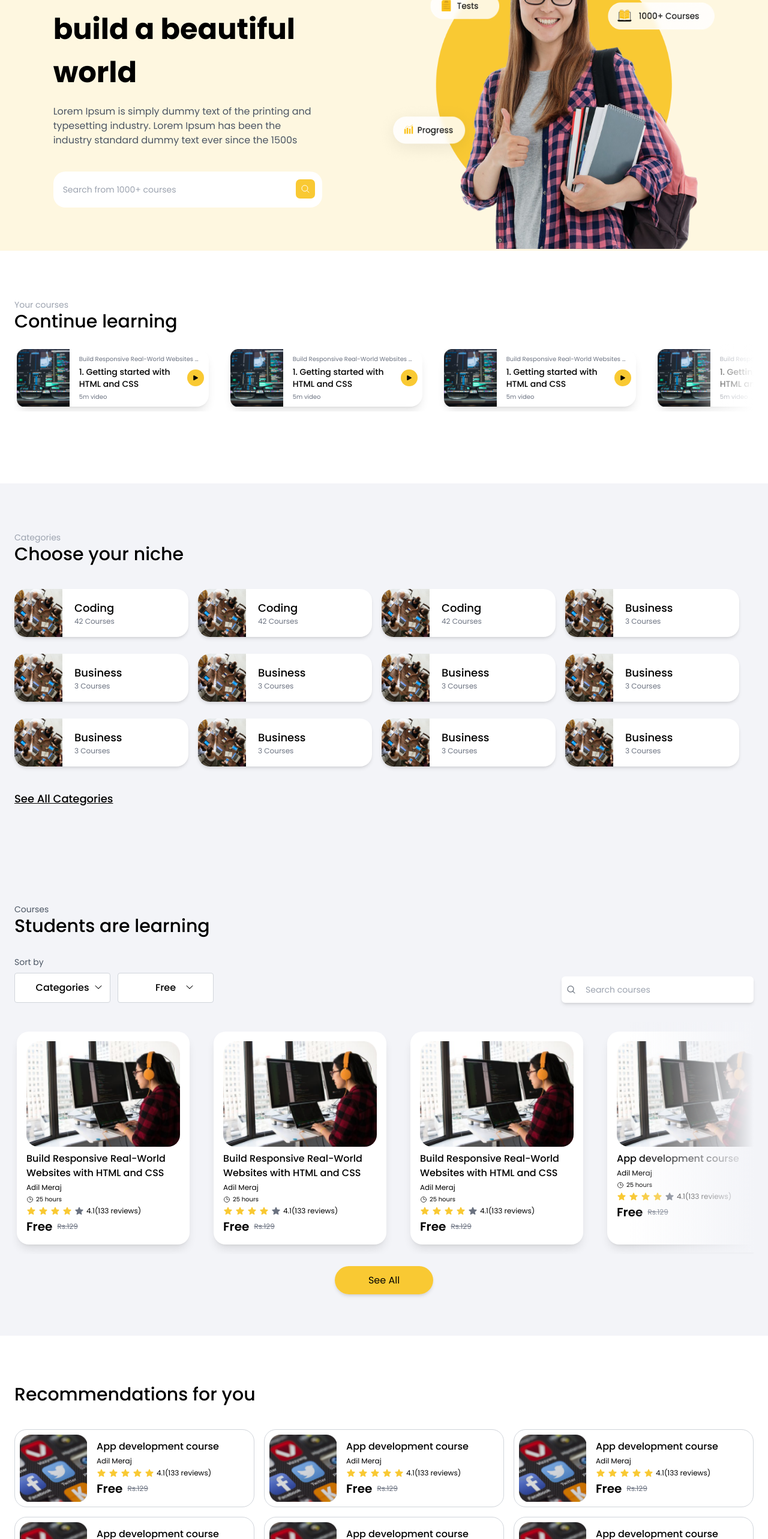
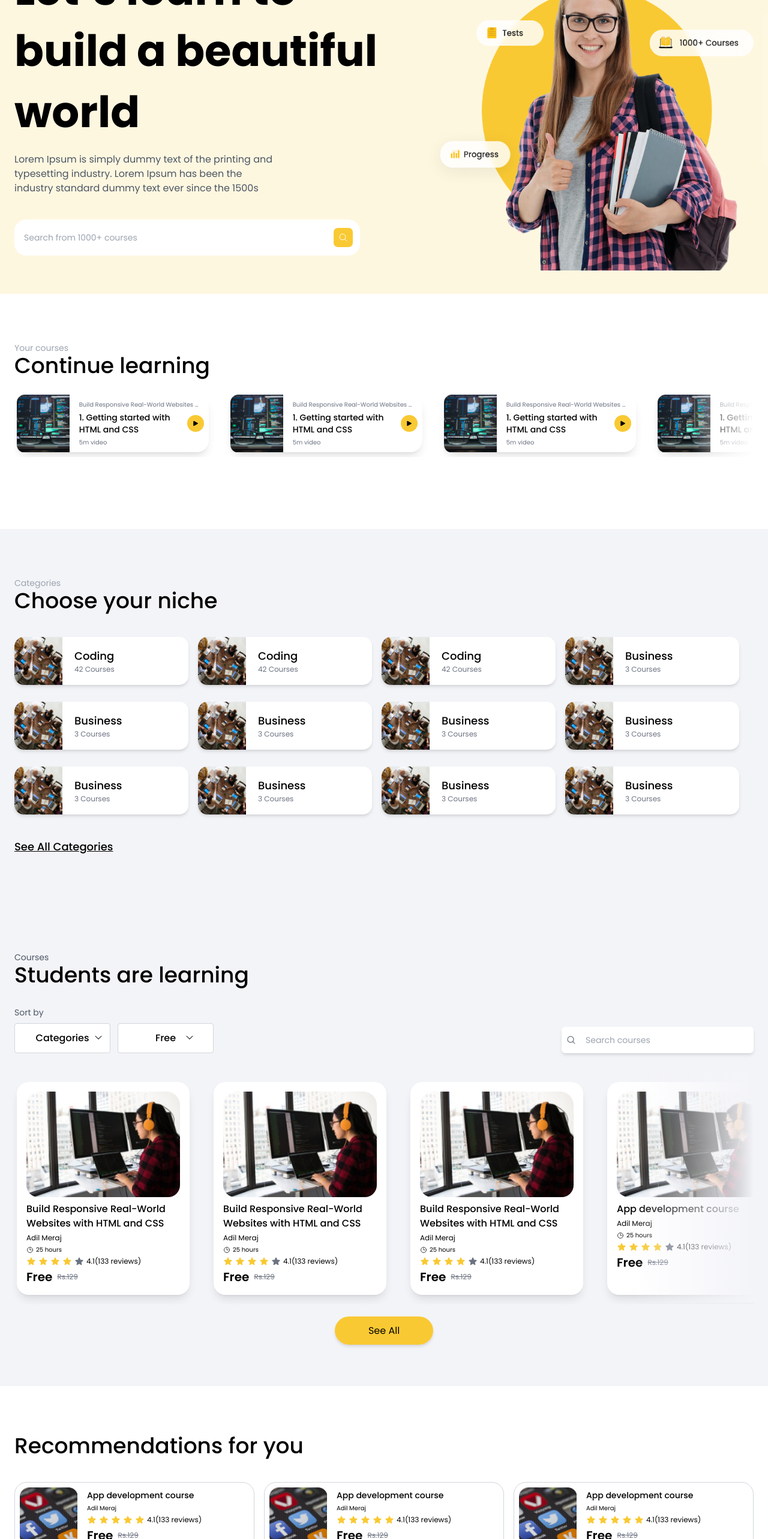
Before and after one commit to codingspidy/gurucool-project-1, a Next.js app: page / in a window 1280 px wide. Shown: the part 234-2800 px from the top of the page at 60% size. Built offline with nearby package versions, Linux system fonts and the light colour scheme.

Commit message:
little fixes 6

```diff
--- a/components/Course.js
+++ b/components/Course.js
@@ -9,7 +9,7 @@ const Course = () => {
       <div className="space-y-8 max-w-7xl mx-auto px-6 py-16 lg:py-20">
         <div>
           <h4 className="text-sm text-gray-600">Courses</h4>
-          <h3 className="text-2xl xl:text-3xl font-medium">Students are learning</h3>
+          <h3 className="text-2xl xl:text-4xl font-medium">Students are learning</h3>
         </div>
         <div className="flex flex-col md:flex-row gap-8 justify-between md:items-end">
         <SearchBar className="md:order-2" />
--- a/components/HeroSection.js
+++ b/components/HeroSection.js
@@ -4,9 +4,9 @@ import { MagnifyingGlassIcon } from "@heroicons/react/24/outline";
 const HeroSection = () => {
   return (
     <div className="px-6 py-14 xl:py-0 xl:pt-8 bg-yellow/[0.15]">
-      <div className="xs:w-11/12 sm:w-full max-w-7xl mx-auto xl:flex items-center space-x-6 justify-evenly">
+      <div className="xs:w-11/12 sm:w-full max-w-7xl mx-auto xl:flex items-center space-x-6 justify-between">
         <div className="xl:py-16 text-center xl:text-left flex flex-col gap-4">
-          <h2 className="text-4xl xl:text-5xl max-w-xs xl:max-w-md mx-auto xl:mx-0 leading-normal xl:leading-[1.510] font-bold">
+          <h2 className="text-4xl xl:text-7xl max-w-xs xl:max-w-2xl mx-auto xl:mx-0 leading-normal xl:leading-[102px] font-bold">
             Let’s learn to build a beautiful world
           </h2>
           <p className="text-sm xl:text-base leading-6 text-gray-600 max-w-md mx-auto xl:mx-0">
--- a/components/LatestCourse.js
+++ b/components/LatestCourse.js
@@ -11,16 +11,16 @@ const LatestCourse = () => {
   return (
     <div className="bg-white">
       <div className="max-w-7xl mx-auto px-6 py-16 lg:py-20 space-y-6">
-        <h3 className="text-2xl xl:text-3xl font-medium">
+        <h3 className="text-2xl xl:text-4xl font-medium">
           Learn new courses to enhance your skills
         </h3>
-        <nav className="border-b-2 border-gray-300 py-3">
+        <nav className="border-b border-gray-300 py-3">
           <ul className="navbar flex space-x-10 text-gray-500 text-[13px] xl:text-sm font-medium">
             <li>
               <a
                 className={
                   "cursor-pointer py-3 " +
-                  (courseType === "app_dev" && "border-b-2 border-black")
+                  (courseType === "app_dev" && "text-black border-b-2 border-black")
                 }
                 onClick={handleClick}
                 id="app_dev"
@@ -32,7 +32,7 @@ const LatestCourse = () => {
               <a
                 className={
                   "cursor-pointer py-3 " +
-                  (courseType === "web_design" && "border-b-2 border-black")
+                  (courseType === "web_design" && "text-black border-b-2 border-black")
                 }
                 onClick={handleClick}
                 id="web_design"
@@ -44,7 +44,7 @@ const LatestCourse = () => {
               <a
                 className={
                   "cursor-pointer py-3 " +
-                  (courseType === "html" && "border-b-2 border-black")
+                  (courseType === "html" && "text-black border-b-2 border-black")
                 }
                 onClick={handleClick}
                 id="html"
@@ -56,7 +56,7 @@ const LatestCourse = () => {
               <a
                 className={
                   "cursor-pointer py-3 " +
-                  (courseType === "css" && "border-b-2 border-black")
+                  (courseType === "css" && "text-black border-b-2 border-black")
                 }
                 onClick={handleClick}
                 id="css"
--- a/components/LearningHistory.js
+++ b/components/LearningHistory.js
@@ -6,7 +6,7 @@ const LearningHistory = () => {
     <div className="max-w-7xl mx-auto px-6 py-16 lg:py-20 mb-10">
       <div>
         <h4 className="text-sm text-gray-400">Your courses</h4>
-        <h3 className="text-2xl xl:text-3xl font-medium">Continue learning</h3>
+        <h3 className="text-2xl xl:text-4xl font-medium">Continue learning</h3>
       </div>
       <div className="relative">
       <div className="mt-5 flex space-x-4 sm:space-x-7 overflow-x-scroll scrollbar-hide">
--- a/components/Niche.js
+++ b/components/Niche.js
@@ -7,7 +7,7 @@ const Niche = () => {
       <div className="max-w-7xl mx-auto px-6 py-16 lg:py-20">
         <div>
           <h4 className="text-sm text-gray-400">Categories</h4>
-          <h3 className="text-2xl xl:text-3xl font-medium">Choose your niche</h3>
+          <h3 className="text-2xl xl:text-4xl font-medium">Choose your niche</h3>
         </div>
         <div className="flex flex-wrap gap-y-5 gap-x-3 lg:gap-y-7 lg:gap-x-4 mt-10">
           {niches.map((niche) => (
--- a/components/NicheItem.js
+++ b/components/NicheItem.js
@@ -1,10 +1,10 @@
 const NicheItem = ({ course, coursesCount, imgSrc, alt }) => {
     return (
-        <div className="bg-white flex space-x-5 items-center rounded-[20px] shadow-md cursor-pointer w-full max-w-[290px]">
-           <div className="w-14 h-14 lg:w-20 lg:h-20 bg-[url('/business-niche.png')] rounded-tl-[20px] rounded-bl-[20px] bg-cover" />
+        <div className="bg-white flex space-x-5 items-center rounded-[15px] shadow-md cursor-pointer w-full max-w-[290px]">
+           <div className="w-14 h-14 lg:w-20 lg:h-20 bg-[url('/business-niche.png')] rounded-tl-[15px] rounded-bl-[15px] bg-cover" />
            <div className="flex flex-col items-stretch">
             <h5 className="text-sm xl:text-lg font-medium">{course}</h5>
-            <span className="text-[10px] xl:text-xs text-gray-500">{coursesCount + " Courses"}</span>
+            <span className="text-[8px] xl:text-xs text-gray-500">{coursesCount + " Courses"}</span>
            </div>
         </div>
     )
--- a/components/Recommend.js
+++ b/components/Recommend.js
@@ -5,7 +5,7 @@ const Recommend = () => {
   return (
     <div className="bg-white">
       <div className="max-w-7xl mx-auto px-6 py-16 lg:py-20">
-        <h3 className="text-2xl xl:text-3xl font-medium mb-10">Recommendations for you</h3>
+        <h3 className="text-2xl xl:text-4xl font-medium mb-10">Recommendations for you</h3>
         <div className="flex flex-wrap gap-4">
           {courses.map((course) => {
             if (course.tag === "app_dev") {
--- a/components/RecommendItem.js
+++ b/components/RecommendItem.js
@@ -10,10 +10,10 @@ const RecommendItem = ({
 }) => {
   return (
     <div className="flex items-center rounded-[20px] w-full max-w-[400px] border p-2 gap-4 border-gray-300">
-      <div className="w-24 xl:w-28 h-24 xl:h-28 bg-[url('/app-dev.png')] bg-cover" />
-      <div className="space-y-1">
-        <h4 className="text-sm xl:text-base font-medium">{course}</h4>
-        <div className="text-[10px] xl:text-xs">{instructor}</div>
+      <div className="w-20 xl:w-24 h-20 xl:h-24 bg-[url('/app-dev.png')] bg-cover" />
+      <div className="xl:space-y-1">
+        <h4 className="text-[13px] xl:text-sm font-medium">{course}</h4>
+        <div className="text-[9px] xl:text-[10px]">{instructor}</div>
         <div className="flex items-center space-x-1">
           <StarIcon className="text-yellow h-4" />
           <StarIcon className="text-yellow h-4" />
```
